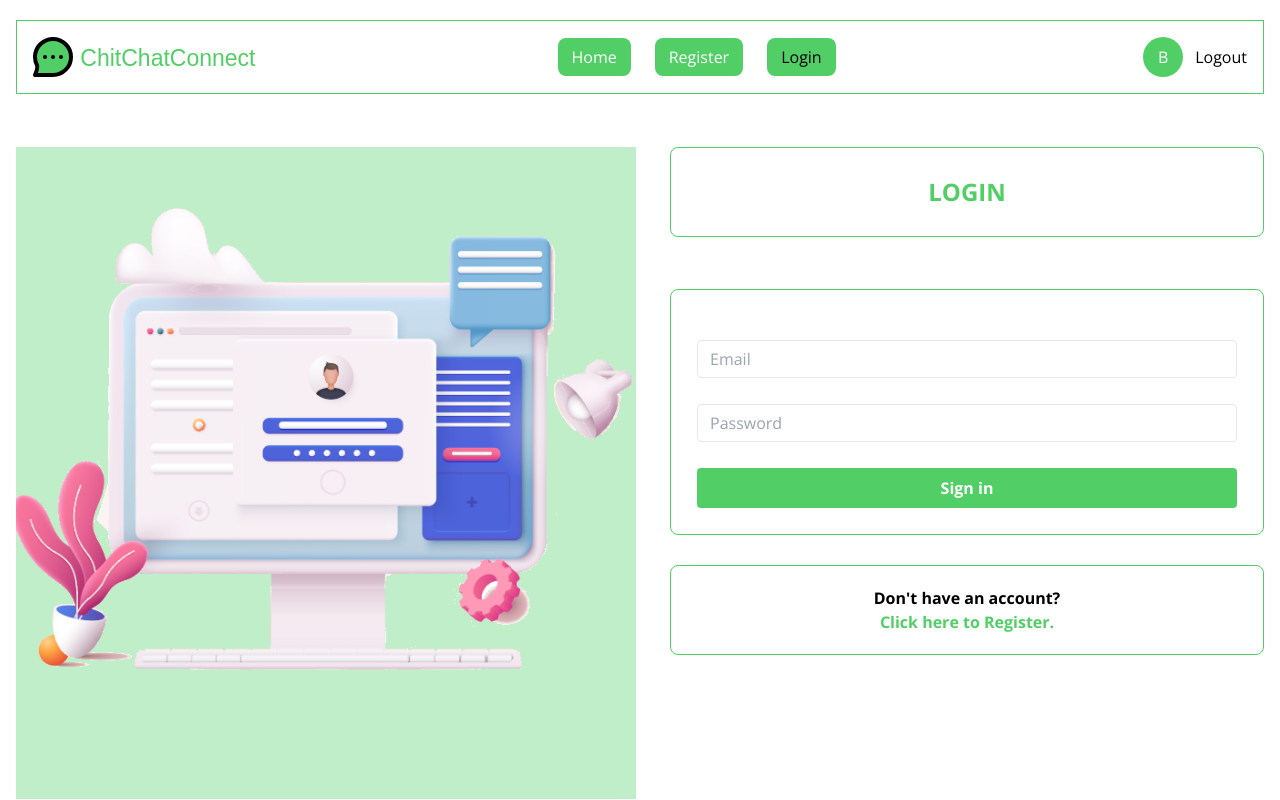
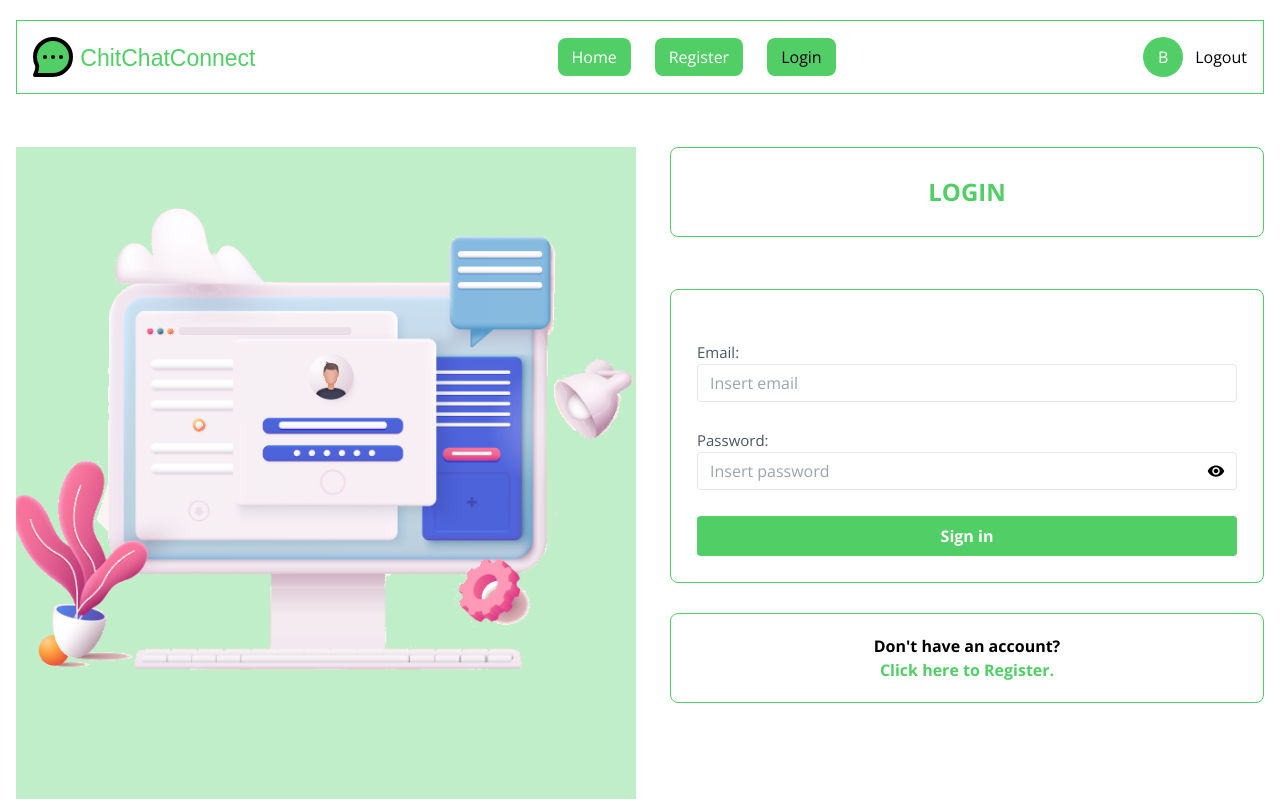
Before and after one commit to bojan-ilic/chit-chat-connect-frontend, a React (Create React App) app: page /login in a window 1280 px wide. Shown: the top 800 px of the page. Built offline with nearby package versions, Linux system fonts and the light colour scheme.

Commit message:
feat: Implement Formik and Yup for form validation and add password visibility toggle in Login page

```diff
--- a/src/pages/Login/Login.jsx
+++ b/src/pages/Login/Login.jsx
@@ -1,9 +1,91 @@
+// Import useNavigate hook from React-router-dom for navigation post-login
+import { useNavigate } from 'react-router-dom';
+
+// Import useState hook from React for managing component state
+import { useState } from 'react';
+
+// Import useDispatch hook from React Redux for dispatching actions
+import { useDispatch } from 'react-redux';
+
+// Import Formik library for building forms in React, providing utilities for form handling, validation, and submission
+import { useFormik } from 'formik';
+
+// Import loginUser action from the user slice for Redux state management
+import { loginUser } from '../../store/userSlice';
+
+// Import Yup library for schema-based form value validation
+import * as Yup from 'yup';
+
+// Import UserService for making API calls for login functionality
+import UserService from '../../services/userService';
+
+// Import toast from react-toastify for displaying notifications
+import { toast } from 'react-toastify';
+
+// Import the cover image for the login page
 import LoginPageCover from '../../assets/Login-page.png';
+
+// Import TitleHeader component for displaying the login page title
 import TitleHeader from '../../components/TitleHeader/TitleHeader';
+
+// Import AuthRedirectMessage for displaying a redirect message for authentication
 import AuthRedirectMessage from '../../components/AuthRedirectMessage/AuthRedirectMessage';
 
+// Import PageLoaderAnimation component for displaying a loading animation during form submission
+import PageLoaderAnimation from '../../components/PageLoaderAnimation/PageLoaderAnimation';
+
+// Import MdVisibilityOff and MdVisibility from react-icons/md for password visibility toggle
+import { MdVisibilityOff, MdVisibility } from 'react-icons/md';
+
 const Login = () => {
+    const dispatch = useDispatch();
+    const navigate = useNavigate();
+
+    const [isLoading, setIsLoading] = useState(false);
+
+    const [passwordVisible, setPasswordVisible] = useState(true);
+
+    const handleVisibility = () => {
+        setPasswordVisible(!passwordVisible);
+    };
+
+    const formik = useFormik({
+        initialValues: {
+            email: '',
+            password: '',
+        },
+        validationSchema: Yup.object({
+            email: Yup.string()
+                .email('Invalid email address')
+                .required('Email is required'),
+            password: Yup.string().required('Password is required'),
+        }),
+        onSubmit: async (values, { setSubmitting }) => {
+            try {
+                const response = await UserService.loginUser(values);
+                if (response.status === 200) {
+                    toast.success('User successfully logged in');
+                    localStorage.setItem('sm_token', response.data.token);
+                    dispatch(loginUser(response.data.user));
+                    setTimeout(() => navigate('/'), 2000);
+                } else {
+                    toast.warning('User not logged in');
+                }
+            } catch (error) {
+                toast.error('An error occurred. Please try again.');
+            } finally {
+                setSubmitting(false);
+            }
+        },
+    });
+
+    // Define a function to return the error message for a field if it has been touched and has errors
+    const showError = (name) =>
+        formik.errors[name] && formik.touched[name] && formik.errors[name];
+
     return (
+        <>
+            {isLoading && <PageLoaderAnimation />}
             <div className="mb-[23px] mt-[15px] grid grid-cols-1 lg:mt-[53px] lg:grid-cols-2 lg:gap-2">
                 <div>
                     <img
@@ -15,22 +97,58 @@ const Login = () => {
                 <div className="lg:ml-[26px]">
                     <TitleHeader title="Login" />
                     <div className="border-primary mt-[23px] mt-[52px] w-full rounded-lg border-[0.5px]">
-                    <form className=" mx-auto mt-[14px] flex flex-col p-[26px]">
+                        <form
+                            onSubmit={formik.handleSubmit}
+                            className=" mx-auto mt-[14px] flex flex-col p-[26px]"
+                        >
                             <div className="mt-[10px]">
+                                <label className="text-[15px] text-gray-600">
+                                    Email:
+                                </label>
                                 <input
                                     type="email"
                                     name="email"
-                                placeholder="Email"
+                                    value={formik.values.email}
+                                    onChange={formik.handleChange}
+                                    placeholder="Insert email"
                                     className="focus:shadow-outline w-full rounded border px-3 py-2 leading-tight text-gray-700 focus:outline-none"
                                 />
-                            <p className="text-xs italic text-red-500"> </p>
+                                <p className="text-xs italic text-red-500">
+                                    {showError('email')}
+                                </p>
                             </div>
                             <div className="relative mt-[26px] ">
+                                <label className="text-[15px] text-gray-600">
+                                    Password:
+                                </label>
+                                <div className="flex w-full flex-row-reverse items-center">
                                     <input
                                         name="password"
-                                placeholder="Password"
+                                        type={
+                                            passwordVisible
+                                                ? 'password'
+                                                : 'text'
+                                        }
+                                        placeholder="Insert password"
+                                        value={formik.values.password}
+                                        onChange={formik.handleChange}
                                         className="focus:shadow-outline w-full rounded border px-3 py-2 leading-tight text-gray-700 focus:outline-none"
                                     />
+                                    {passwordVisible ? (
+                                        <MdVisibility
+                                            onClick={handleVisibility}
+                                            className="absolute mr-3 cursor-pointer text-lg"
+                                        />
+                                    ) : (
+                                        <MdVisibilityOff
+                                            onClick={handleVisibility}
+                                            className="absolute mr-3 cursor-pointer text-lg"
+                                        />
+                                    )}
+                                </div>
+                                <p className="text-xs italic text-red-500">
+                                    {showError('password')}
+                                </p>
                             </div>
 
                             <div className="mt-[26px]">
@@ -50,6 +168,7 @@ const Login = () => {
                     />
                 </div>
             </div>
+        </>
     );
 };
 
```
Lines whose indentation alone changed are shown as unchanged.
